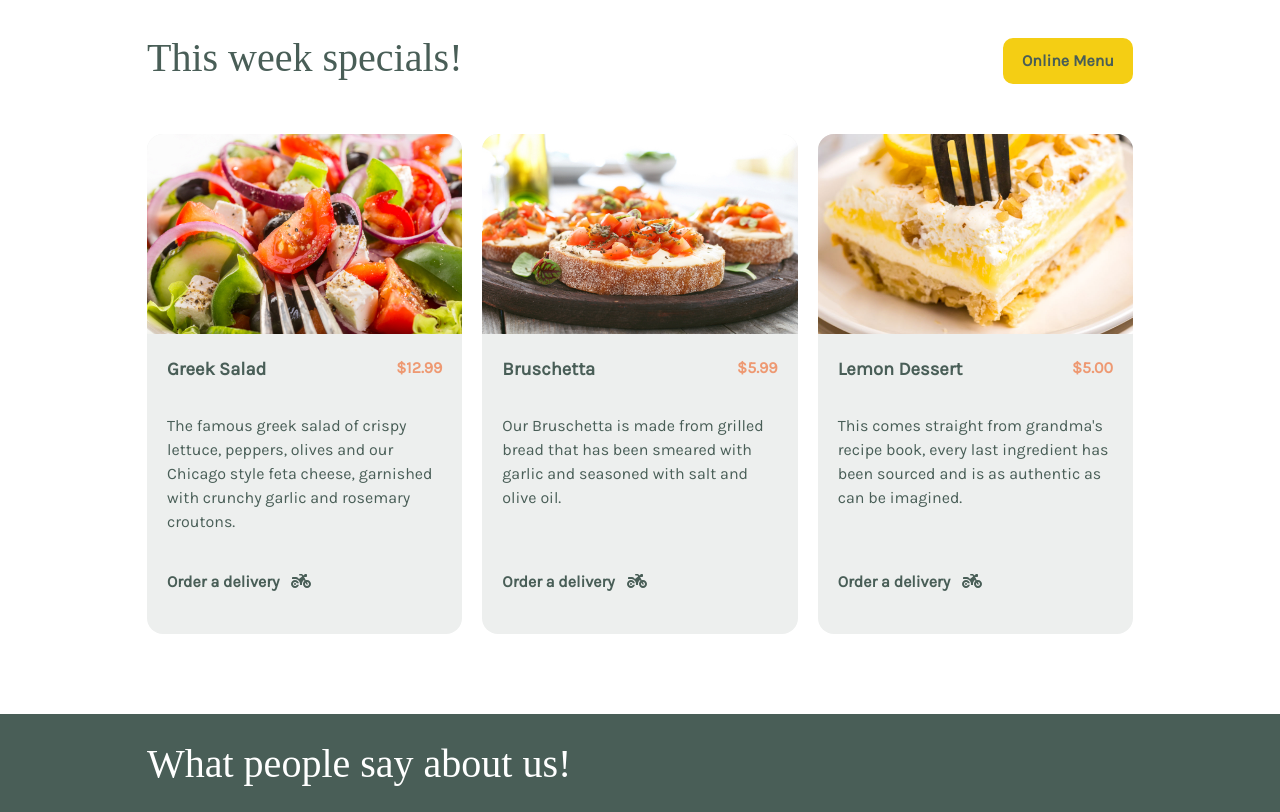
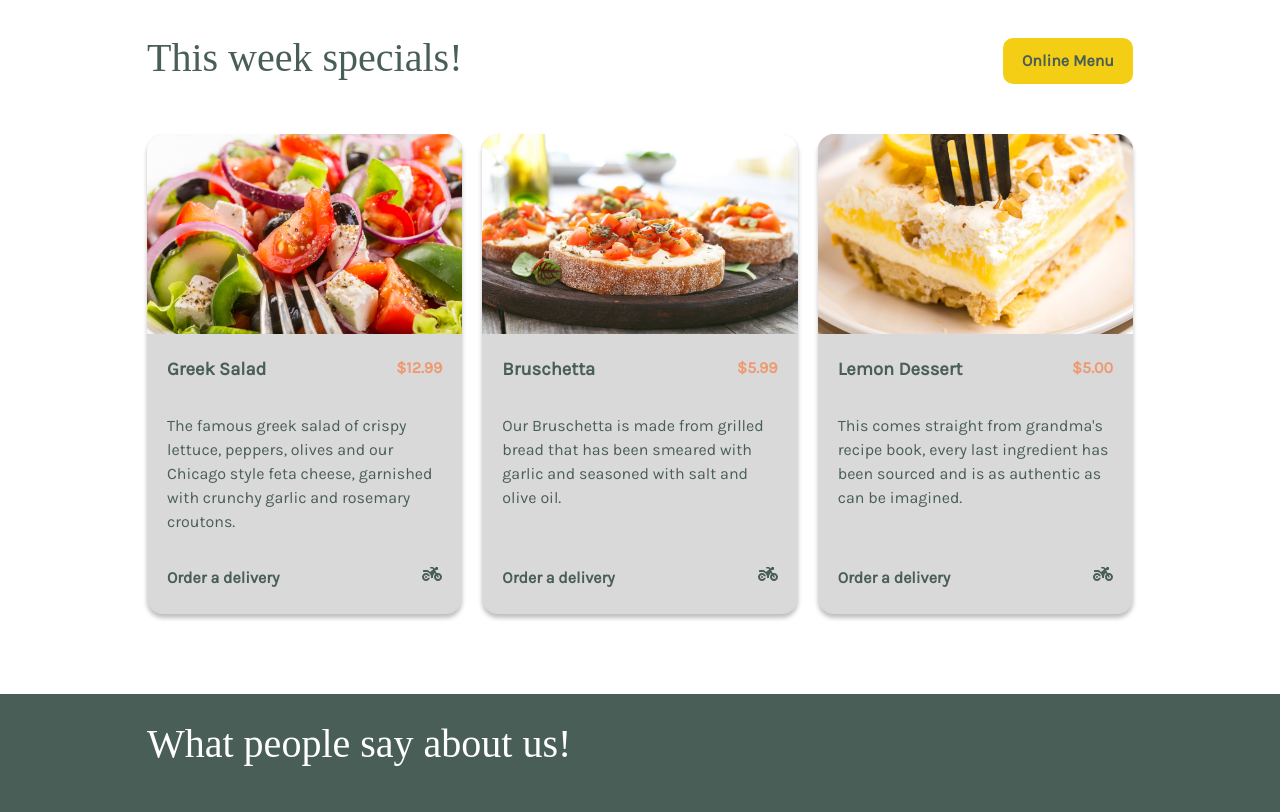
Before and after one commit to KitimboRino/meta-developer-frontend-capstone-project, a React (Create React App) app: page / in a window 1280 px wide. Shown: the part 580-1392 px from the top of the page. Built offline with nearby package versions, Linux system fonts and the light colour scheme; a web font is replaced by a local one.

Commit message:
styles: refactor meal card component

```diff
--- a/src/components/pages/Home/Hero.js
+++ b/src/components/pages/Home/Hero.js
@@ -12,7 +12,8 @@ const Hero = () => {
           <h2>Chicago</h2>
           <p>
             We are a family owned Mediterranean restaurant,
-            focused on traditional recipes served with a modern twist.
+            focused on traditional recipes served with
+            a modern twist.
           </p>
           <Link className="button-primary" to={pages.get('bookings').path}>
             Reserve a table
--- a/src/components/pages/Home/MealCard.css
+++ b/src/components/pages/Home/MealCard.css
@@ -1,13 +1,14 @@
 .meal-card {
   grid-column: auto;
   grid-row: 2;
-  min-height: 31.25rem;
-  padding-bottom: 2.5rem;
+  min-height: 30rem;
+  padding-bottom: 1.5rem;
   display: flex;
   flex-direction: column;
   border-radius: 1rem;
   overflow: hidden;
-  background-color: #EDEFEE;
+  background-color: #D9D9D9;
+  box-shadow: 0px 4px 4px 0px rgba(0, 0, 0, 0.25);
 }
 
 .meal-card:hover .meal-card-image img {
@@ -55,14 +56,16 @@
   font-weight: bold;
 }
 
-.meal-card-body-footer svg {
-  margin-left: 0.5rem;
+.meal-card-body-footer-order {
+  display: flex;
+  flex-direction: row;
+  justify-content: space-between;
 }
 
 /*-- Media queries ------------------------------------------------------*/
 
 @media (max-width: 960px) {
-.meal-card {
-  grid-row: auto;
+  .meal-card {
+    grid-row: auto;
+  }
 }
-}
--- a/src/components/pages/Home/MealCard.js
+++ b/src/components/pages/Home/MealCard.js
@@ -16,7 +16,7 @@ const MealCard = ({ meal }) => {
       </div>
       <div className="meal-card-body-footer">
         <p>{meal.description}</p>
-        <Link to={pages.get('orderOnline').path}>
+        <Link to={pages.get('orderOnline').path} className="meal-card-body-footer-order">
           Order a delivery <FontAwesomeIcon icon={faMotorcycle} />
         </Link>
       </div>
```
